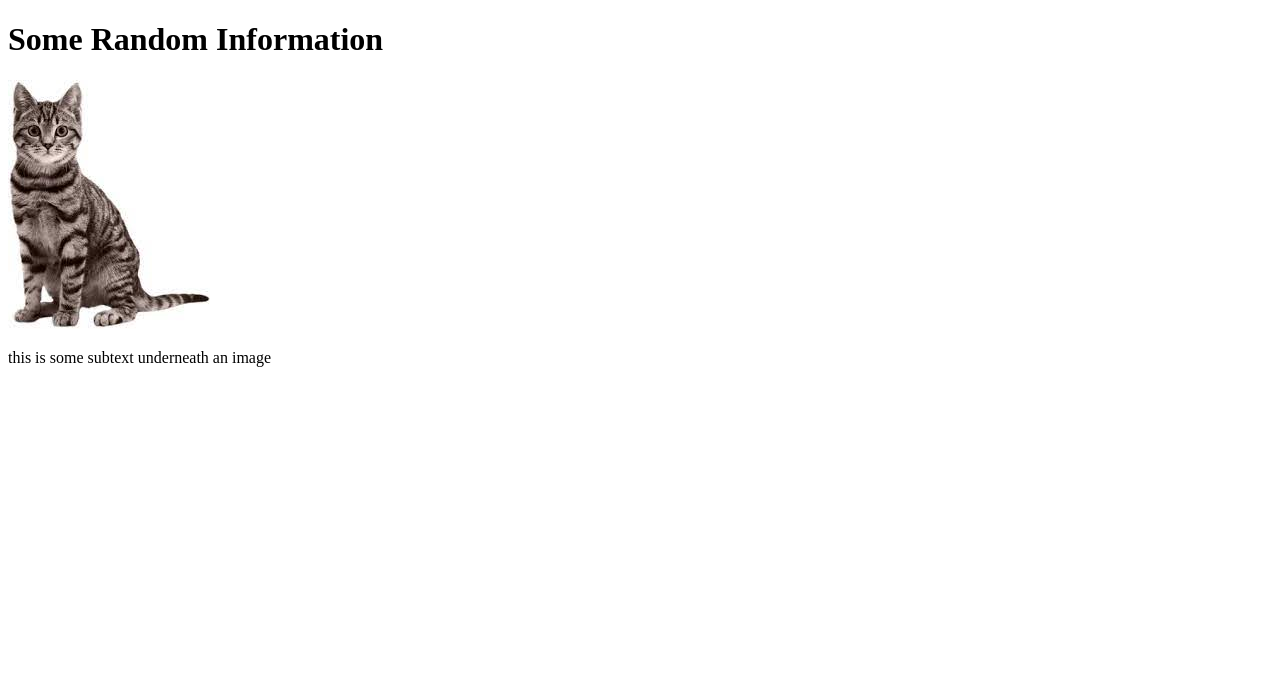
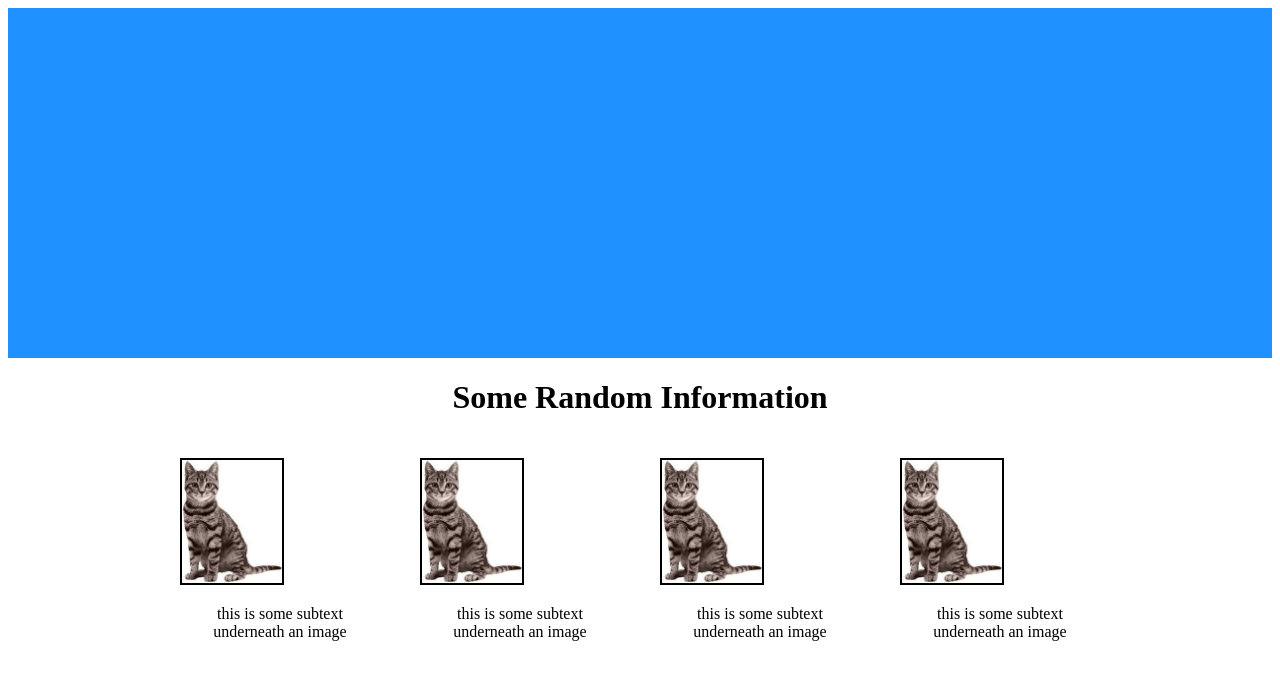
Before and after one commit to JackMartinDev/LandingPage, a plain HTML site: page index.html in a window 1280 px wide. Drawn offline with Linux system fonts and the light colour scheme.

Commit message:
added images to html and flexbox

```diff
--- a/index.html
+++ b/index.html
@@ -8,12 +8,25 @@
     <title>Landing Page</title>
   </head>
   <body>
-    <div></div>
+    <div class="div1"></div>
+
     <div>
-      <h1>Some Random Information</h1>
+      <h1 style="text-align: center">Some Random Information</h1>
       <div class="flexbox-container">
         <div class="flexbox-item">
-          <img src="cat.jpg" />
+          <img src="cat.jpg" width="100" class="image" />
+          <p>this is some subtext underneath an image</p>
+        </div>
+        <div class="flexbox-item">
+          <img src="cat.jpg" width="100" class="image" />
+          <p>this is some subtext underneath an image</p>
+        </div>
+        <div class="flexbox-item">
+          <img src="cat.jpg" width="100" class="image" />
+          <p>this is some subtext underneath an image</p>
+        </div>
+        <div class="flexbox-item">
+          <img src="cat.jpg" width="100" class="image" />
           <p>this is some subtext underneath an image</p>
         </div>
       </div>
--- a/styles.css
+++ b/styles.css
@@ -0,0 +1,24 @@
+.flexbox-container {
+  display: flex;
+  justify-content: center;
+}
+
+.flexbox-item {
+  width: 200px;
+  margin: 20px;
+}
+
+.image {
+  border-style: solid;
+  border-color: black;
+  border-width: 2px;
+}
+
+.div1 {
+  background-color: dodgerblue;
+  height: 350px;
+}
+
+p {
+  text-align: center;
+}
```
